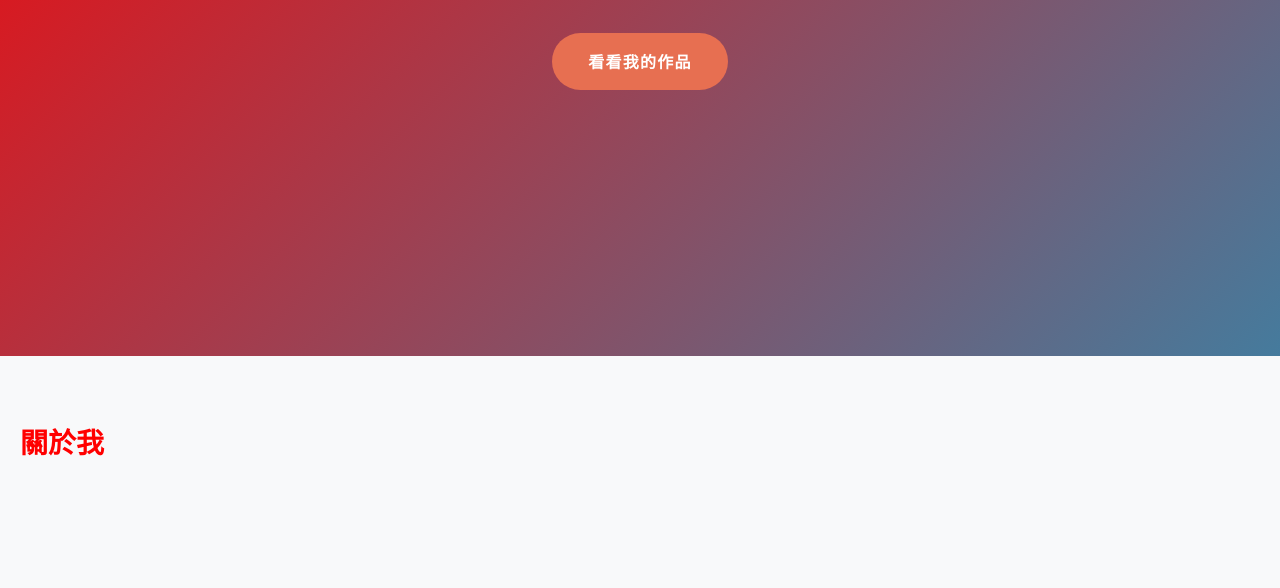
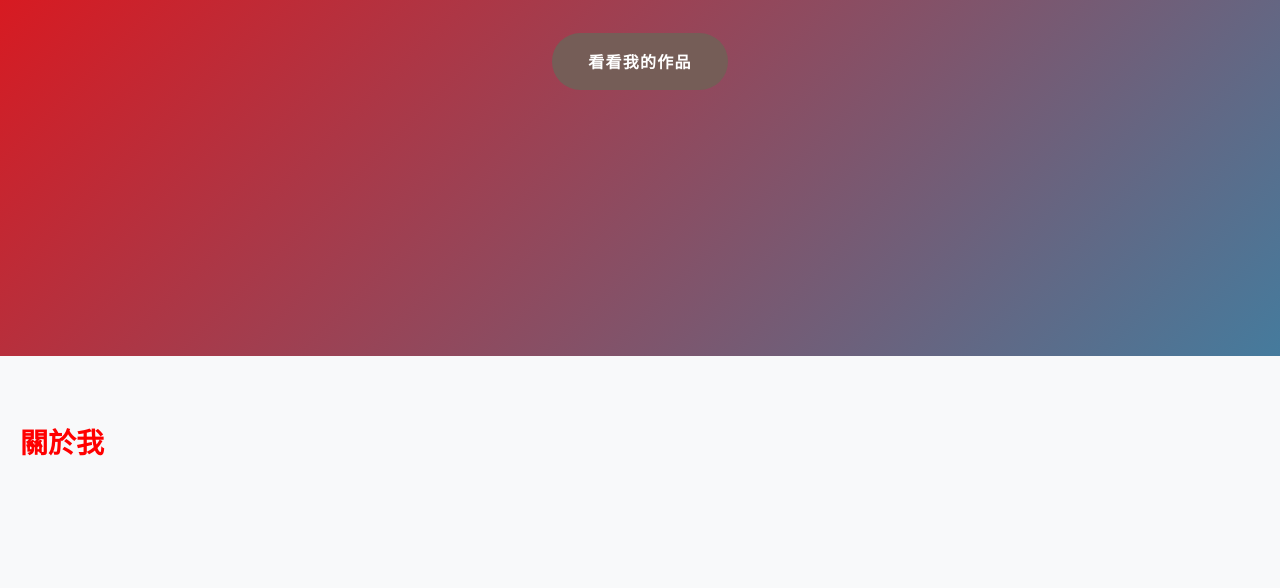
Before and after one commit to qws998124-web/lesson08, a plain HTML site: page index.html in a window 1280 px wide. Shown: the part 512-1100 px from the top of the page. Drawn offline with Linux system fonts and the light colour scheme.

Commit message:
修改強調顏色

```diff
--- a/css/style.css
+++ b/css/style.css
@@ -6,7 +6,7 @@
 /* 全站顏色變數：要換配色只改這裡（L07） */
 :root{
   --main:   #ff0000;   /* 主色：深藍 — 沉穩、有技術感 */
-  --accent: #e76f51;   /* 強調色：珊瑚橘 — 按鈕與重點 */
+  --accent: #755d57;   /* 強調色：珊瑚橘 — 按鈕與重點 */
   --bg:     #f8f9fa;   /* 底色：米白 — 大面積背景 */
   --text:   #333333;   /* 內文深灰 — 比純黑柔和 */
 }
```
